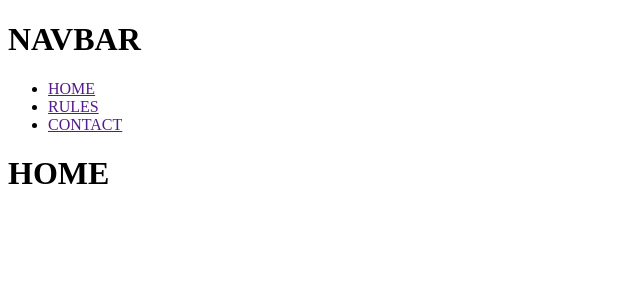
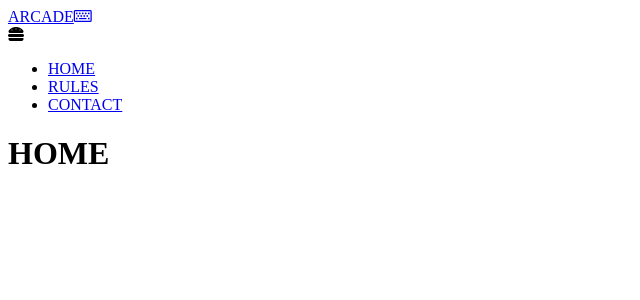
Before and after one commit to Ellezique/Arcade-Secretary-as-deployed, a React (Create React App) app: page / in a window 1280 px wide. Shown: the top 300 px of the page, without its empty margins (0-640 px from the left). Built offline with nearby package versions, Linux system fonts and the light colour scheme.

Commit message:
Complete NavBar.js (no styling yet) to get routing to work, add burger and drink icons

```diff
--- a/src/Components/NavBar.js
+++ b/src/Components/NavBar.js
@@ -1,28 +1,42 @@
-import React from 'react';
-import { Link } from 'react-router-dom'
+import React, {useState} from 'react';
+import { Link } from 'react-router-dom';
+import '../App.css';
 
 function NavBar() {
+    const [click, setClick] = useState(false)
+    const handleClick = () => setClick(!click)
+    const closeBurgerMenu = () => setClick(false)
+
     return (
-        <div>
-            <h1>NAVBAR</h1>
-            <ul>
-                <li>
-                    <Link>
+        <nav className="navbar">
+            <div className="navbar-container">
+                <Link to='/' className="logo-section">
+                 <i className="typewriter" src="./public/typewriterlogo.png"/>
+                  ARCADE
+                 <i class="far fa-keyboard"/>
+                </Link>
+                <div className='menu-icon' onClick={handleClick}>
+                    <i className={click ? 'fab fa-gulp' : 'fas fa-hamburger'} />
+                </div>
+                <ul className={click ? 'nav-menu active' : 'nav-menu'}>
+                    <li className='nav-item'>
+                        <Link to='/' className='nav-links' onClick={closeBurgerMenu}>
                             HOME
                         </Link>
                     </li>
-                <li>
-                    <Link>
+                    <li className='nav-item'>
+                        <Link to='/Rules' className='nav-links' onClick={closeBurgerMenu}>
                             RULES
                         </Link>
                     </li>
-                <li>
-                    <Link>
+                    <li className='nav-item'>
+                        <Link to='/Contact' className='nav-links' onClick={closeBurgerMenu}>
                             CONTACT
                         </Link>
                     </li>
                 </ul>
             </div>
+        </nav>
     )
 }
 
```
Also changed, not shown: src/App.css (+34 -0 lines), public/typewriterlogo.png (added), 1 other file (tests, documents, lock files or other folders). Lines whose indentation alone changed are shown as unchanged.
